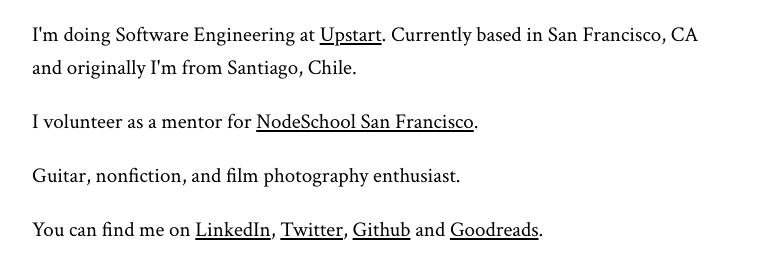
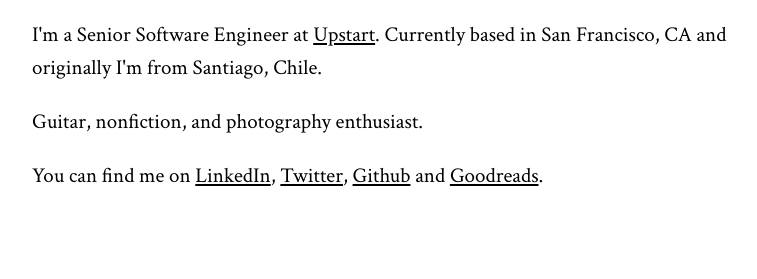
Before and after one commit to jorgepvenegas/website, a Gatsby site: page / in a window 1280 px wide. Shown: the part 195-474 px from the top of the page, without its empty margins (258-1015 px from the left). Built offline with nearby package versions, Linux system fonts and the light colour scheme; Gatsby itself is replaced by a stand-in of ours.

Commit message:
Update home

```diff
--- a/src/pages/index.js
+++ b/src/pages/index.js
@@ -7,7 +7,7 @@
     <SEO title="Home" />
     <h1>Hi, I'm Jorge!</h1>
     <p>
-      I'm doing Software Engineering at{' '}
+      I'm a Senior Software Engineer at{' '}
       <a
         target="_BLANK"
         rel="noopener noreferrer"
@@ -17,12 +17,7 @@
       . Currently based in San Francisco, CA and originally I'm from Santiago,
       Chile.
     </p>
-    <p>
-      I volunteer as a mentor for{' '}
-      <a href="https://nodeschool.io/sanfrancisco/">NodeSchool San Francisco</a>
-      .
-    </p>
-    <p>Guitar, nonfiction, and film photography enthusiast.</p>
+    <p>Guitar, nonfiction, and photography enthusiast.</p>
     <p>
       You can find me on{' '}
       <a
```
